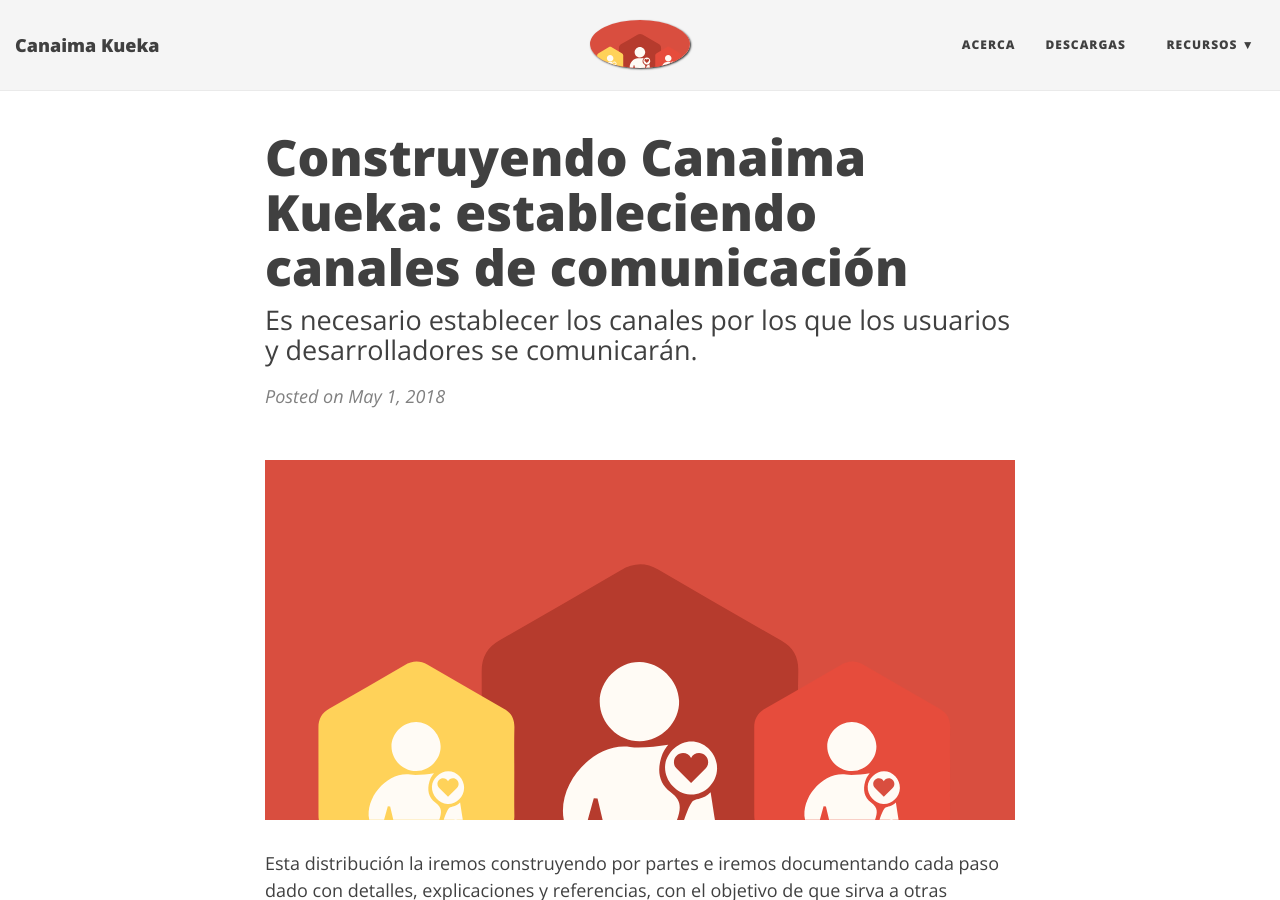
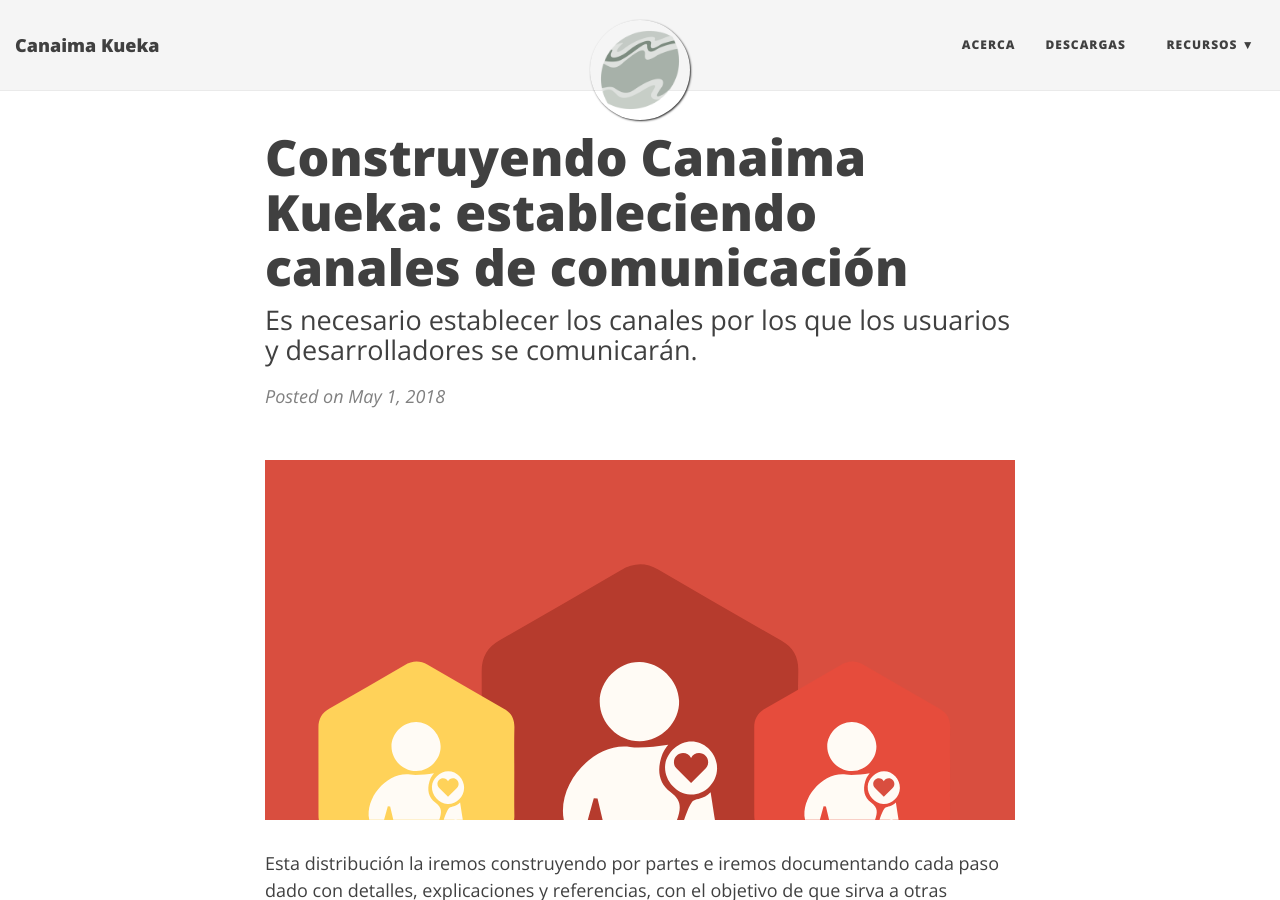
Before and after one commit to CanaimaKueka/canaimakueka.github.io, a Jekyll site: the page built from _posts/2018-05-01-construyendo-canaima-kueka-estableciendo-canales-comunicacion.md, in a window 1280 px wide and 900 px high. Built offline with Jekyll 4.4.1, drawn with Linux system fonts in a browser that asks for light colours; nearby versions of some CDN libraries; comment, search, counter and statistics services are not loaded.

Commit message:
[REF] Removiendo Thumbnails.

```diff
--- a/_posts/2018-05-01-construyendo-canaima-kueka-estableciendo-canales-comunicacion.md
+++ b/_posts/2018-05-01-construyendo-canaima-kueka-estableciendo-canales-comunicacion.md
@@ -6,7 +6,6 @@ date: '2018-05-01'
 subtitle: >-
   Es necesario establecer los canales por los que los usuarios y desarrolladores
   se comunicarán.
-image: /img/dedicated-trainers.svg
 ---
 
 ![dedicated-trainers.svg]({{site.baseurl}}/img/dedicated-trainers.svg)
```
